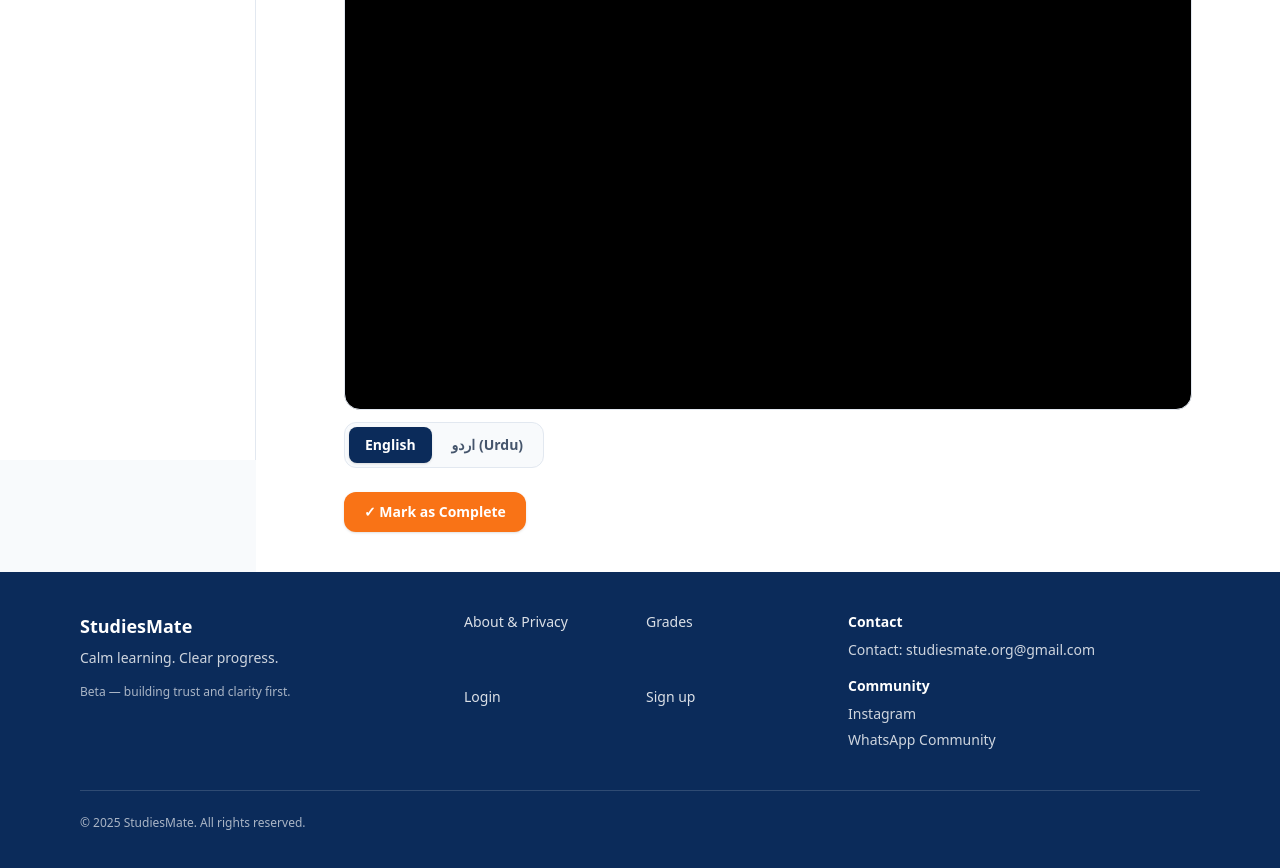
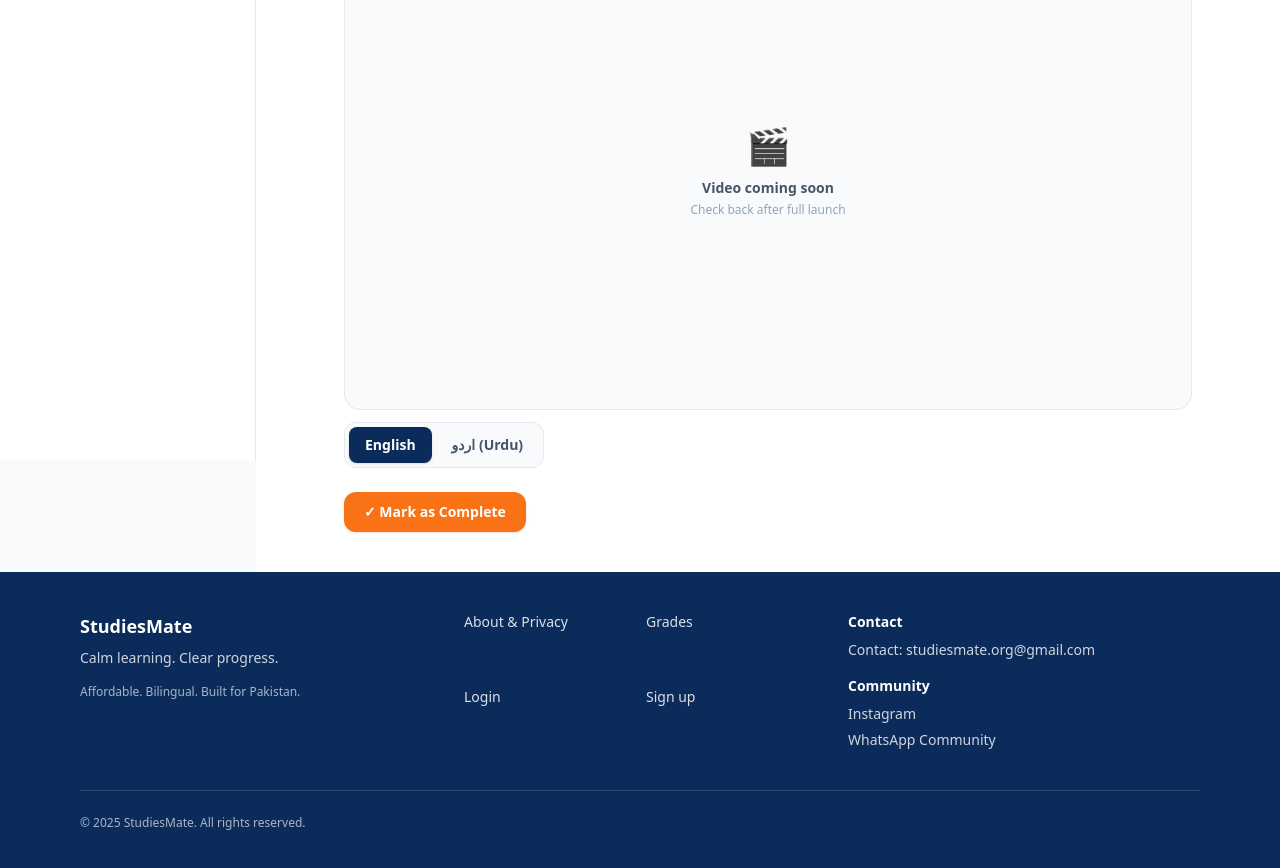
Before and after one commit to HasanQ0120/Studiesmate, a Next.js app: page /subjects/maths/chapters/numbers in a window 1280 px wide. Shown: the part 340-1208 px from the top of the page. Built offline with nearby package versions, Linux system fonts and the light colour scheme; no server answers.

Commit message:
video placeholder fix footer update grades waitlist

```diff
--- a/app/dashboard/page.tsx
+++ b/app/dashboard/page.tsx
@@ -2,6 +2,7 @@
 
 import { useEffect, useState } from "react";
 import Link from "next/link";
+import { useRouter } from "next/navigation";
 import DashboardLayout from "@/components/DashboardLayout";
 import { supabase } from "@/lib/auth";
 
@@ -42,6 +43,7 @@ function safeParseJSON<T>(raw: string | null, fallback: T): T {
 type LastActivityData = { action: string; timestamp: string; href?: string };
 
 export default function DashboardPage() {
+  const router = useRouter();
   const [quizCompletions, setQuizCompletions] = useState<Record<string, boolean>>({});
   const [lessonCompletions, setLessonCompletions] = useState<Record<string, string>>({});
   const [lastActivityData, setLastActivityData] = useState<LastActivityData | null>(null);
@@ -65,6 +67,14 @@ export default function DashboardPage() {
 
     return () => subscription.unsubscribe();
   }, []);
+
+  useEffect(() => {
+    supabase.auth.getSession().then(({ data }) => {
+      if (!data.session) {
+        router.push("/login");
+      }
+    });
+  }, [router]);
 
   function handleWelcomeContinue() {
     localStorage.setItem('sm_welcomed', 'true');
--- a/app/subjects/english/chapters/english-intro/page.tsx
+++ b/app/subjects/english/chapters/english-intro/page.tsx
@@ -96,9 +96,19 @@ export default function EnglishLessonPage() {
           <h1 className="mt-6 text-3xl font-semibold tracking-tight">English • {CHAPTER_META.title}</h1>
           <p className="mt-2 text-sm text-[#475569]">{CHAPTER_META.desc}</p>
           <div className="mt-10">
-            <div className="aspect-video w-full overflow-hidden rounded-2xl border border-[#E2E8F0] bg-black">
-              <div id="yt-player-english" className="h-full w-full" />
-            </div>
+            {VIDEO_IDS.en === "PLACEHOLDER_VIDEO_ID" ? (
+              <div className="aspect-video w-full overflow-hidden rounded-2xl border border-[#E2E8F0] bg-[#F8FAFC] flex items-center justify-center">
+                <div className="text-center">
+                  <div className="text-4xl mb-3">🎬</div>
+                  <p className="text-sm font-semibold text-[#475569]">Video coming soon</p>
+                  <p className="text-xs text-[#94A3B8] mt-1">Check back after full launch</p>
+                </div>
+              </div>
+            ) : (
+              <div className="aspect-video w-full overflow-hidden rounded-2xl border border-[#E2E8F0] bg-black">
+                <div id="yt-player-english" className="h-full w-full" />
+              </div>
+            )}
             <div className="mt-3 flex w-fit items-center gap-1 rounded-xl border border-[#E2E8F0] bg-[#F8FAFC] p-1">
               <button type="button" onClick={() => handleLangSwitch("en")} className={`rounded-lg px-4 py-2 text-sm font-semibold transition-all duration-150 ${lang === "en" ? "bg-[#0B2B5A] text-white shadow-sm" : "text-[#475569] hover:text-[#0F172A]"}`}>English</button>
               <button type="button" onClick={() => handleLangSwitch("ur")} className={`rounded-lg px-4 py-2 text-sm font-semibold transition-all duration-150 ${lang === "ur" ? "bg-[#0B2B5A] text-white shadow-sm" : "text-[#475569] hover:text-[#0F172A]"}`}>اردو (Urdu)</button>
--- a/app/subjects/maths/chapters/[chapterId]/page.tsx
+++ b/app/subjects/maths/chapters/[chapterId]/page.tsx
@@ -135,9 +135,19 @@ export default function ChapterPage() {
 
         {/* Video player + bilingual slider */}
         <div className="mt-10">
-          <div className="aspect-video w-full overflow-hidden rounded-2xl border border-slate-200 bg-black">
-            <div id="yt-player" className="h-full w-full" />
-          </div>
+          {videoIds.en === "PLACEHOLDER_VIDEO_ID" ? (
+            <div className="aspect-video w-full overflow-hidden rounded-2xl border border-[#E2E8F0] bg-[#F8FAFC] flex items-center justify-center">
+              <div className="text-center">
+                <div className="text-4xl mb-3">🎬</div>
+                <p className="text-sm font-semibold text-[#475569]">Video coming soon</p>
+                <p className="text-xs text-[#94A3B8] mt-1">Check back after full launch</p>
+              </div>
+            </div>
+          ) : (
+            <div className="aspect-video w-full overflow-hidden rounded-2xl border border-[#E2E8F0] bg-black">
+              <div id="yt-player" className="h-full w-full" />
+            </div>
+          )}
 
           {/* Bilingual slider */}
           <div className="mt-3 flex w-fit items-center gap-1 rounded-xl border border-slate-200 bg-slate-50 p-1">
--- a/app/subjects/science/chapters/science-intro/page.tsx
+++ b/app/subjects/science/chapters/science-intro/page.tsx
@@ -96,9 +96,19 @@ export default function ScienceLessonPage() {
           <h1 className="mt-6 text-3xl font-semibold tracking-tight">Science • {CHAPTER_META.title}</h1>
           <p className="mt-2 text-sm text-[#475569]">{CHAPTER_META.desc}</p>
           <div className="mt-10">
-            <div className="aspect-video w-full overflow-hidden rounded-2xl border border-[#E2E8F0] bg-black">
-              <div id="yt-player-science" className="h-full w-full" />
-            </div>
+            {VIDEO_IDS.en === "PLACEHOLDER_VIDEO_ID" ? (
+              <div className="aspect-video w-full overflow-hidden rounded-2xl border border-[#E2E8F0] bg-[#F8FAFC] flex items-center justify-center">
+                <div className="text-center">
+                  <div className="text-4xl mb-3">🎬</div>
+                  <p className="text-sm font-semibold text-[#475569]">Video coming soon</p>
+                  <p className="text-xs text-[#94A3B8] mt-1">Check back after full launch</p>
+                </div>
+              </div>
+            ) : (
+              <div className="aspect-video w-full overflow-hidden rounded-2xl border border-[#E2E8F0] bg-black">
+                <div id="yt-player-science" className="h-full w-full" />
+              </div>
+            )}
             <div className="mt-3 flex w-fit items-center gap-1 rounded-xl border border-[#E2E8F0] bg-[#F8FAFC] p-1">
               <button type="button" onClick={() => handleLangSwitch("en")} className={`rounded-lg px-4 py-2 text-sm font-semibold transition-all duration-150 ${lang === "en" ? "bg-[#0B2B5A] text-white shadow-sm" : "text-[#475569] hover:text-[#0F172A]"}`}>English</button>
               <button type="button" onClick={() => handleLangSwitch("ur")} className={`rounded-lg px-4 py-2 text-sm font-semibold transition-all duration-150 ${lang === "ur" ? "bg-[#0B2B5A] text-white shadow-sm" : "text-[#475569] hover:text-[#0F172A]"}`}>اردو (Urdu)</button>
--- a/components/Footer.tsx
+++ b/components/Footer.tsx
@@ -9,7 +9,7 @@ export default function Footer() {
             <div className="text-lg font-semibold">StudiesMate</div>
             <p className="mt-2 text-sm text-white/80">Calm learning. Clear progress.</p>
             <p className="mt-4 text-xs text-white/65">
-              Beta — building trust and clarity first.
+              Affordable. Bilingual. Built for Pakistan.
             </p>
           </div>
 
```
